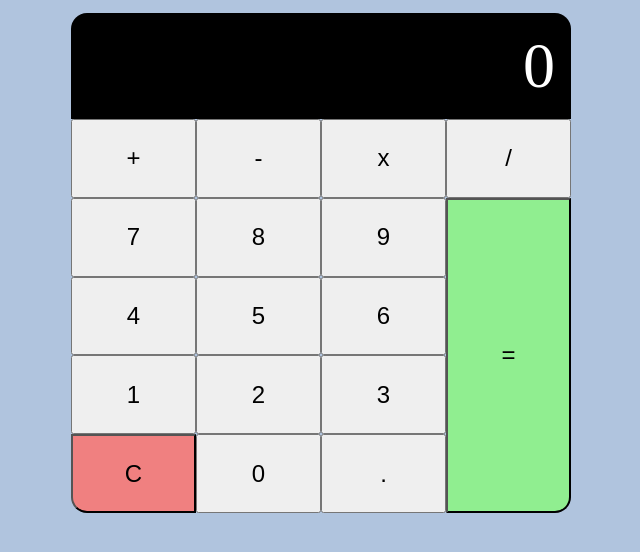
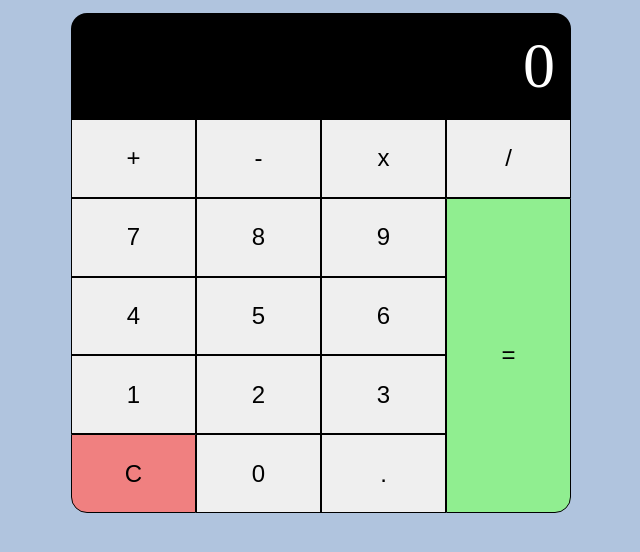
Before and after one commit to rahulbh0ir/Calculator, a plain HTML site: page index.html in a window 1280 px wide. Shown: the whole page, without its empty margins (319-959 px from the left). Drawn offline with Linux system fonts and the light colour scheme.

Commit message:
Update index.html

```diff
--- a/index.html
+++ b/index.html
@@ -19,6 +19,8 @@
 
         button{
             font-size: 1.5rem;
+            border-radius: 0px;
+            border: 0.5px solid black;
         }
 
         .calculator {
```
